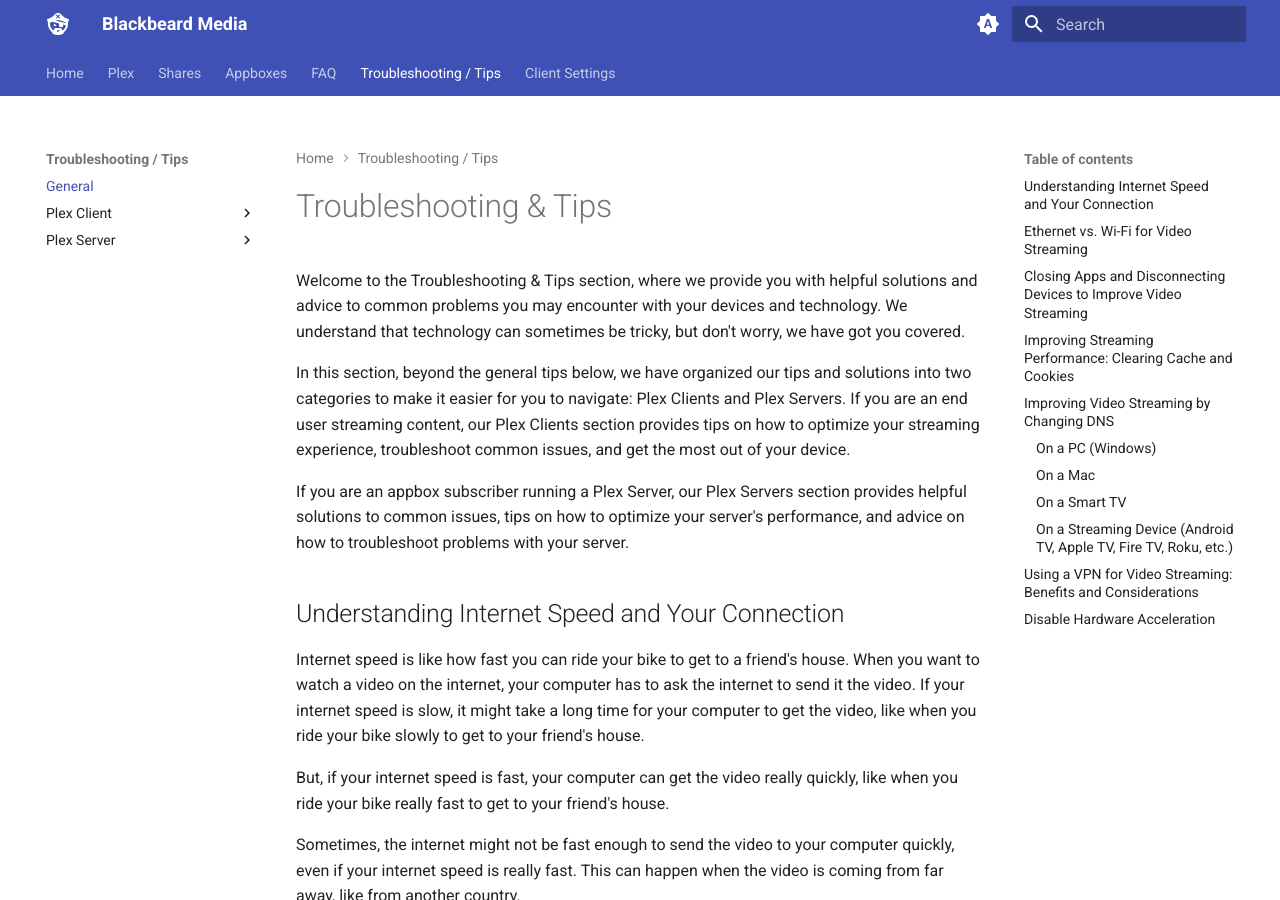
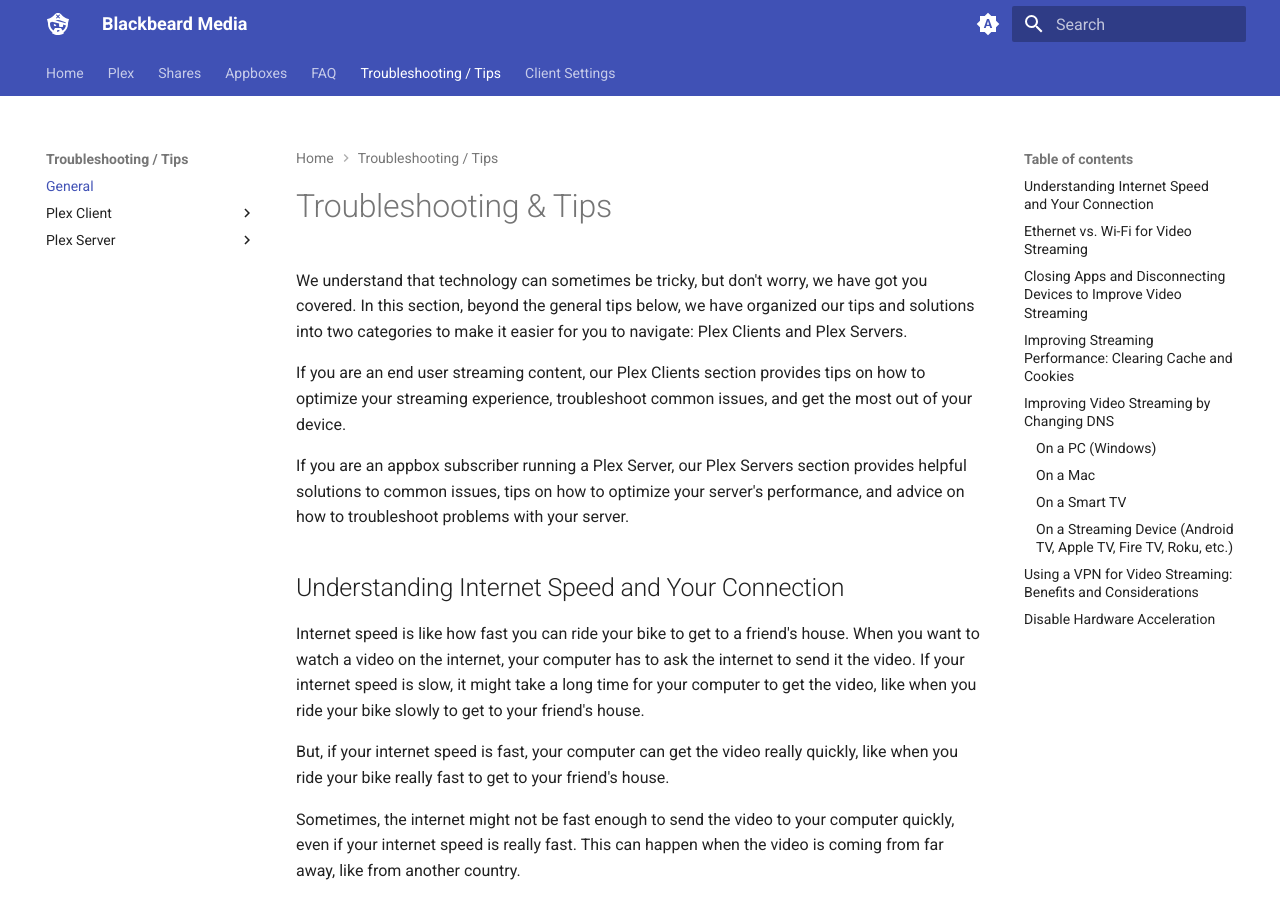
Before and after one commit to neomedia6989/docs-2, an MkDocs documentation site: the page built from docs/troubleshooting/index.md, in a window 1280 px wide and 900 px high. Built offline with MkDocs 1.6.1 and Material for MkDocs 9.7.7, drawn with Linux system fonts in a browser that asks for light colours.

Commit message:
Update index.md

```diff
--- a/docs/troubleshooting/index.md
+++ b/docs/troubleshooting/index.md
@@ -1,8 +1,8 @@
 # Troubleshooting & Tips
 
-Welcome to the Troubleshooting & Tips section, where we provide you with helpful solutions and advice to common problems you may encounter with your devices and technology. We understand that technology can sometimes be tricky, but don't worry, we have got you covered.
+We understand that technology can sometimes be tricky, but don't worry, we have got you covered. In this section, beyond the general tips below, we have organized our tips and solutions into two categories to make it easier for you to navigate: Plex Clients and Plex Servers.
 
-In this section, beyond the general tips below, we have organized our tips and solutions into two categories to make it easier for you to navigate: Plex Clients and Plex Servers. If you are an end user streaming content, our Plex Clients section provides tips on how to optimize your streaming experience, troubleshoot common issues, and get the most out of your device.
+If you are an end user streaming content, our Plex Clients section provides tips on how to optimize your streaming experience, troubleshoot common issues, and get the most out of your device.
 
 If you are an appbox subscriber running a Plex Server, our Plex Servers section provides helpful solutions to common issues, tips on how to optimize your server's performance, and advice on how to troubleshoot problems with your server.
 
```
